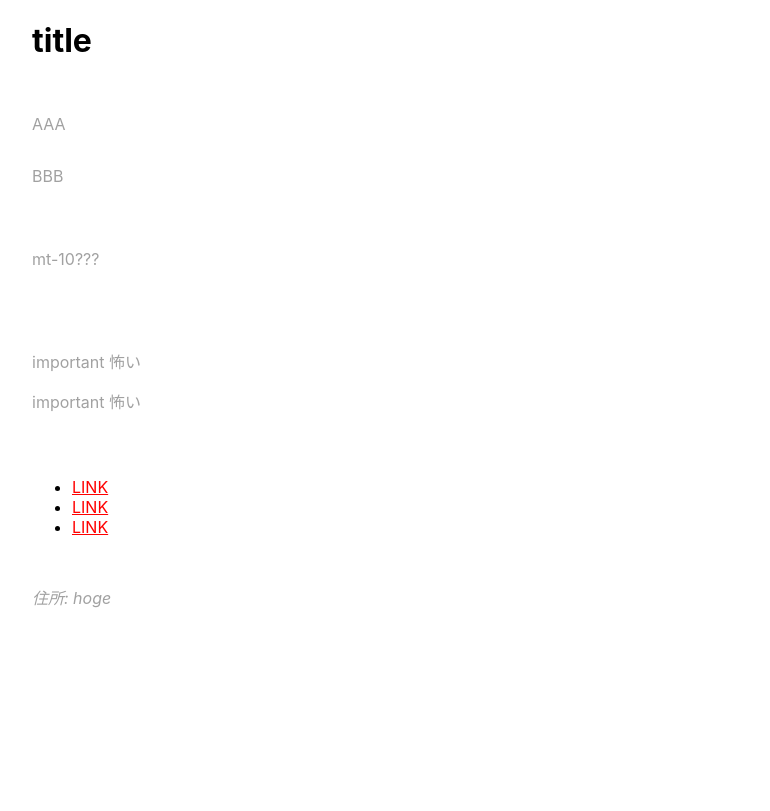
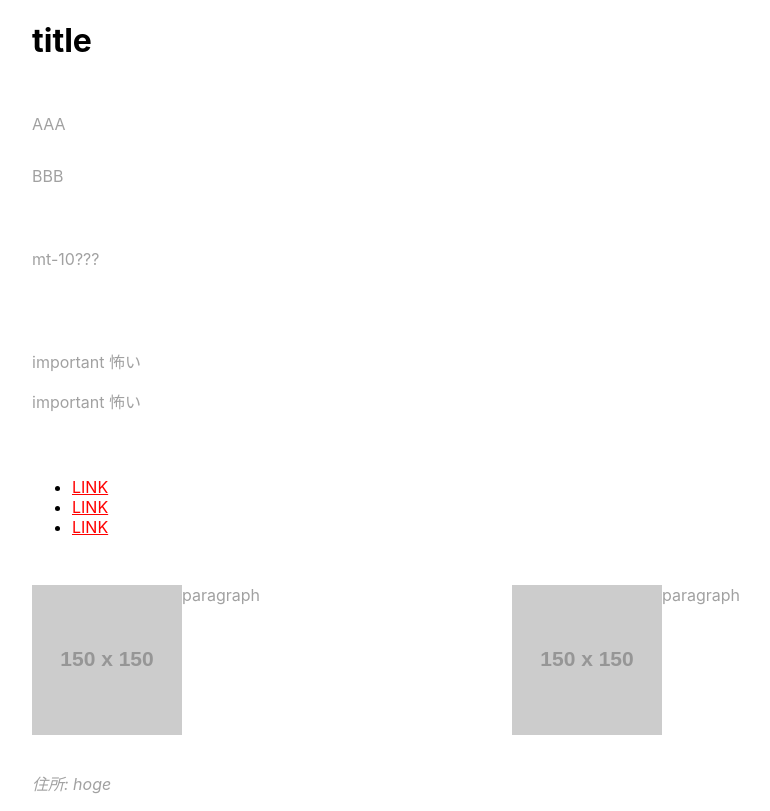
Before and after one commit to cssfriends/cssfriends-vol4-groupwork, a website: page dist/index.html in a window 1280 px wide. Shown: the whole page, without its empty margins (128-898 px from the left). Drawn offline with Linux system fonts and the light colour scheme; placeholder pictures from the web are drawn by us.

Commit message:
update issues/#4

```diff
--- a/dist/index.html
+++ b/dist/index.html
@@ -70,6 +70,28 @@
         </div>
       </div>
     </section>
+    <section id="section">
+      <div class="container">
+        <div class="row">
+          <div class="col">
+            <div class="card">
+              <div class="thumbnail">
+                <img src="https://placehold.jp/150x150.png" alt="">
+              </div>
+              <p class="paragraph">paragraph</p>
+            </div>
+          </div>
+          <div class="col">
+            <div class="box">
+              <div class="thumbnail">
+                <img src="https://placehold.jp/150x150.png" alt="">
+              </div>
+              <p class="paragraph">paragraph</p>
+            </div>
+          </div>
+        </div>
+      </div>
+    </section>
   </main>
   <footer id="footer">
     <div class="container">
--- a/dist/style.css
+++ b/dist/style.css
@@ -7,6 +7,18 @@ body {
 .container {
   max-width: 960px;
   margin: 0 auto;
+  width: 100%;
+}
+
+.row {
+  display: flex;
+  flex-wrap: wrap;
+}
+
+.col {
+  flex-basis: 0;
+  flex-grow: 1;
+  max-width: 100%;
 }
 
 .hogeMoge {
@@ -39,3 +51,19 @@ p {
 .hoge ul li a {
   color: #F00;
 }
+
+.card {
+  display: flex;
+}
+
+.card p {
+  margin: 0;
+}
+
+.box {
+  display: flex;
+}
+
+.box p {
+  margin: 0;
+}
```
